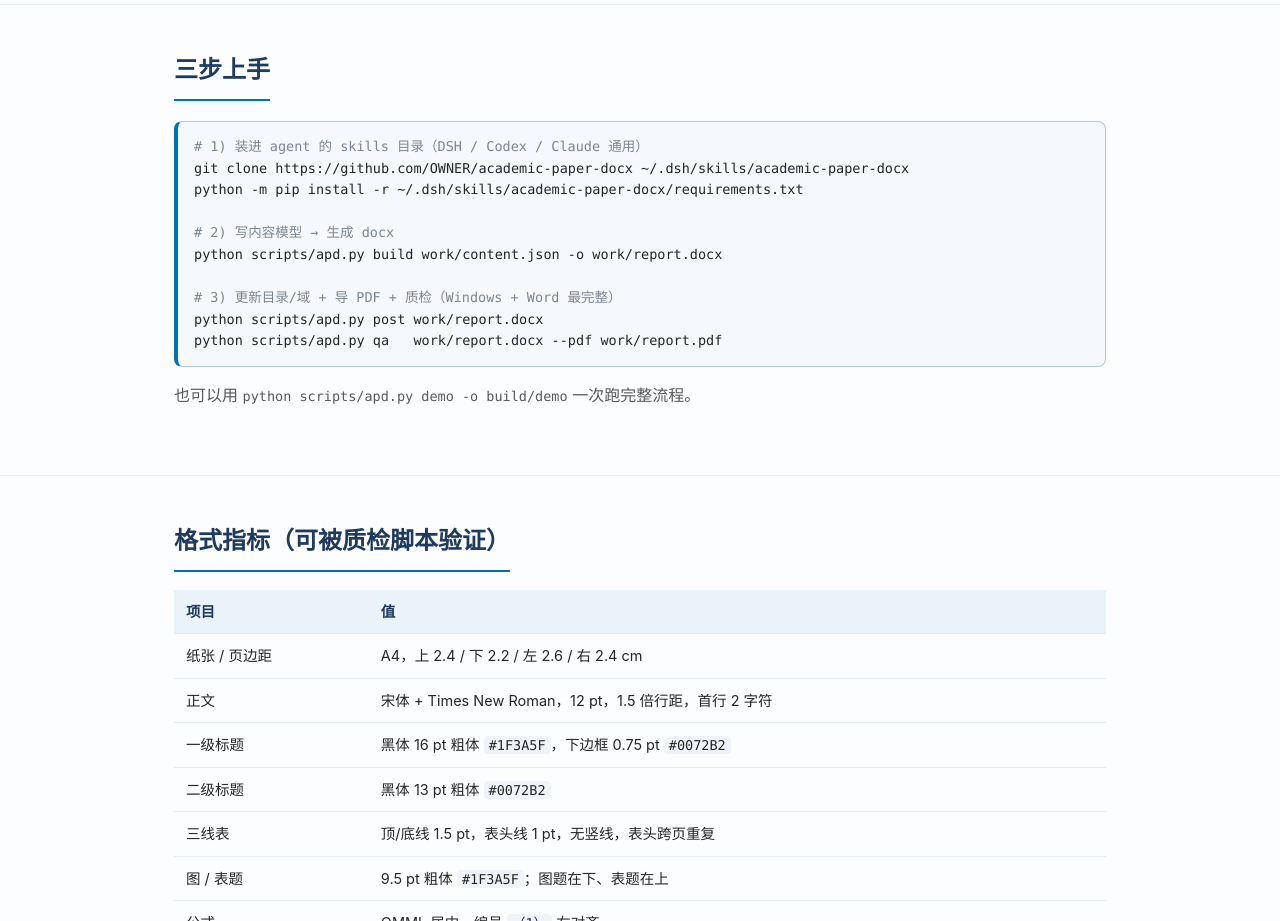
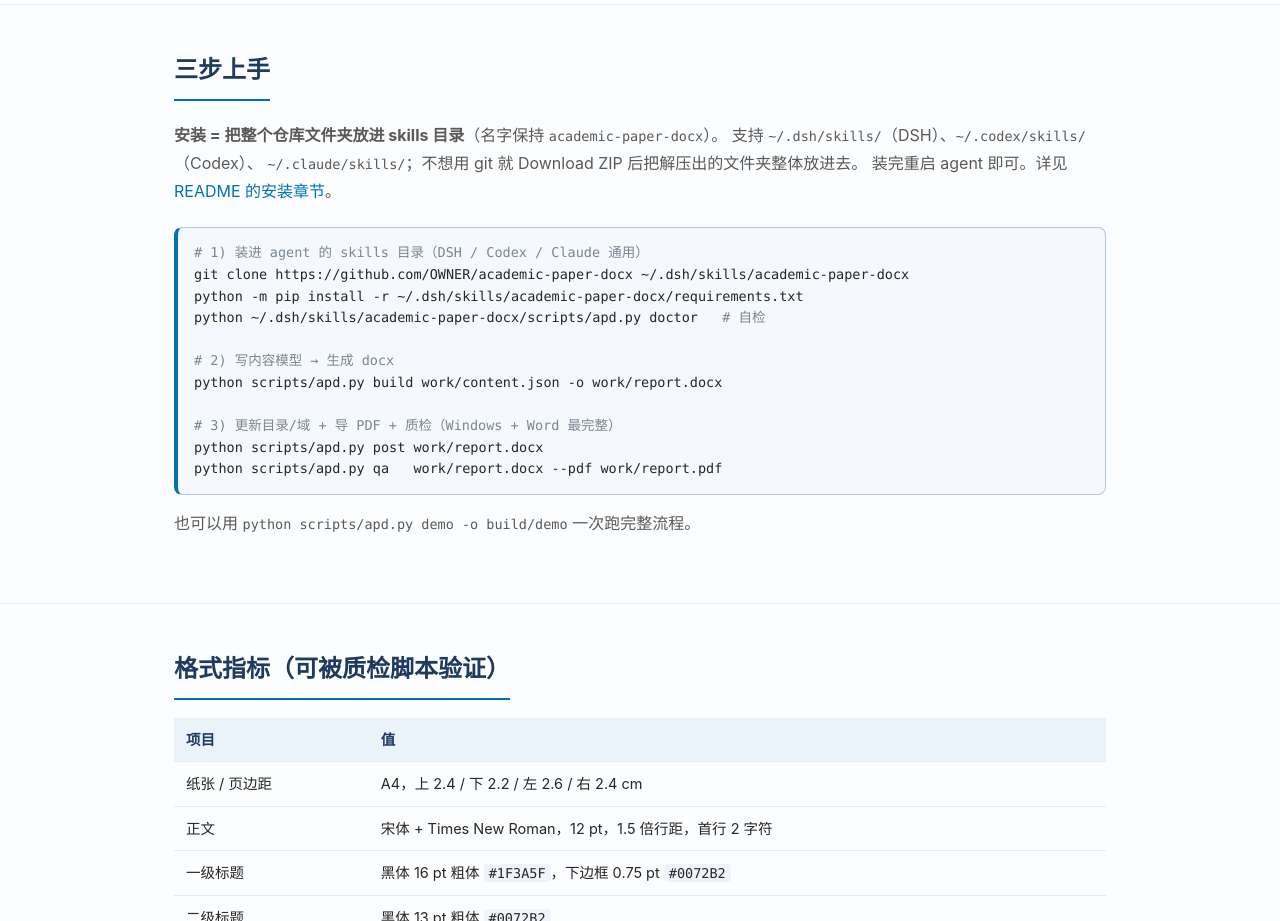
Before and after one commit to Znk1314/academic-paper-docx, a plain HTML site: page docs/index.html in a window 1280 px wide. Shown: the part 2060-2981 px from the top of the page. Drawn offline with Linux system fonts and the light colour scheme.

Commit message:
docs: 把安装说明写成可照做的步骤
- README：一句话结论 + 各 agent 的 skills 目录表 + 目录结构示意
- 补 ZIP 安装路径、安装后三步验证、让 agent 自己装、找不到技能的排障表
- SKILL.md 顶部补一行安装/更新说明，agent 只读到 SKILL.md 也知道怎么装
- docs/index.html 同步安装段落

```diff
--- a/docs/index.html
+++ b/docs/index.html
@@ -180,9 +180,17 @@
 <section>
   <div class="wrap">
     <h2>三步上手</h2>
+    <p class="lead">
+      <strong>安装 = 把整个仓库文件夹放进 skills 目录</strong>（名字保持 <code>academic-paper-docx</code>）。
+      支持 <code>~/.dsh/skills/</code>（DSH）、<code>~/.codex/skills/</code>（Codex）、
+      <code>~/.claude/skills/</code>；不想用 git 就 Download ZIP 后把解压出的文件夹整体放进去。
+      装完重启 agent 即可。详见
+      <a href="https://github.com/OWNER/academic-paper-docx#安装">README 的安装章节</a>。
+    </p>
 <pre><span class="c"># 1) 装进 agent 的 skills 目录（DSH / Codex / Claude 通用）</span>
 git clone https://github.com/OWNER/academic-paper-docx ~/.dsh/skills/academic-paper-docx
 python -m pip install -r ~/.dsh/skills/academic-paper-docx/requirements.txt
+python ~/.dsh/skills/academic-paper-docx/scripts/apd.py doctor   <span class="c"># 自检</span>
 
 <span class="c"># 2) 写内容模型 → 生成 docx</span>
 python scripts/apd.py build work/content.json -o work/report.docx
```
Also changed, not shown: 3 other files.
